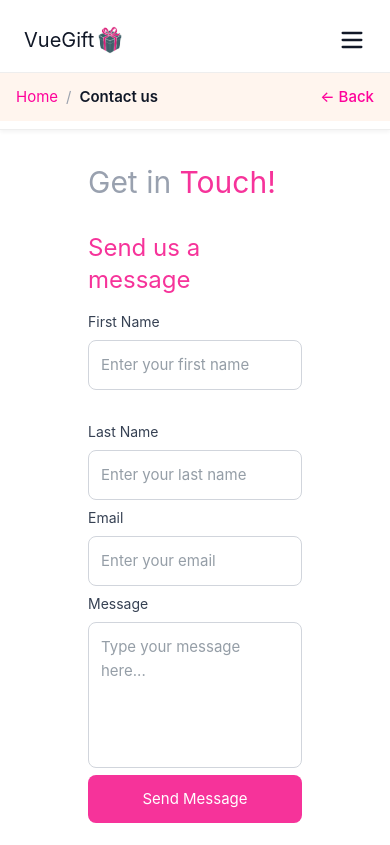
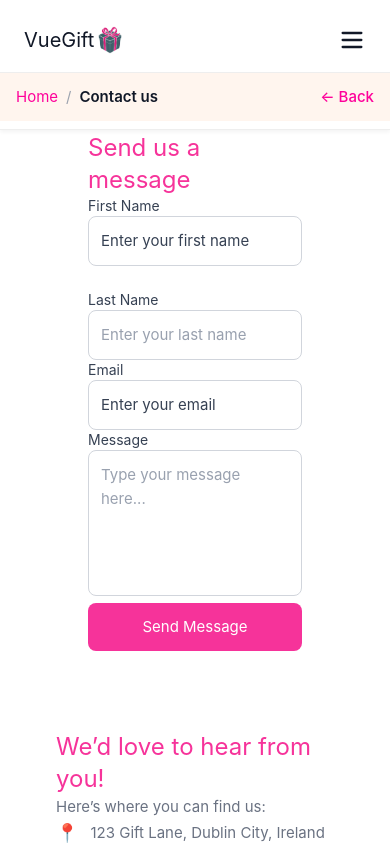
Before and after one commit to SophiaMcGee20040472/VueGift, a Vue app in the folder vue-gift-app/: page /contact-us in a window 390 px wide. Shown: the top 845 px of the page. Built offline with nearby package versions, Linux system fonts and the light colour scheme.

Commit message:
update ui input mobile

```diff
--- a/vue-gift-app/src/views/Contact.vue
+++ b/vue-gift-app/src/views/Contact.vue
@@ -1,8 +1,6 @@
 <template>
-  <div class="margin-top mt-12 px-6 py-8 max-w-6xl mx-auto">
-    <h1
-      class="spacing-content text-3xl md:text-4xl font-bold text-gray-400 mb-10"
-    >
+  <div class="mt-12 px-6 py-8 max-w-6xl mx-auto">
+    <h1 class="spacing-content text-3xl md:text-4xl font-bold text-gray-400 mb-10">
       Get in <span class="text-pink-500">Touch!</span>
     </h1>
 
@@ -12,12 +10,10 @@
           Send us a message
         </h3>
 
-        <form @submit.prevent="handleSubmit" class="bottom-space space-y-6">
+        <form @submit.prevent="handleSubmit" class="space-y-6">
           <div class="grid grid-cols-1 md:grid-cols-2 gap-6">
             <div>
-              <label
-                class="bottom-space block text-sm font-medium text-gray-700 mb-1"
-              >
+              <label class="block text-sm font-medium text-gray-700 mb-1">
                 First Name
               </label>
               <input
@@ -26,7 +22,7 @@
                 type="text"
                 required
                 placeholder="Enter your first name"
-                class="w-full border border-gray-300 rounded-lg p-3 focus:ring-2 focus:ring-pink-400 focus:outline-none"
+                class="w-full border border-gray-300 rounded-lg p-3 focus:ring-2 focus:ring-pink-400 focus:outline-none text-pink-500 placeholder-gray-700"
               />
               <p v-if="errors.firstName" class="text-red-500 text-sm mt-1">
                 {{ errors.firstName }}
@@ -34,9 +30,7 @@
             </div>
 
             <div>
-              <label
-                class="bottom-space block text-sm font-medium text-gray-700 mb-1"
-              >
+              <label class="block text-sm font-medium text-gray-700 mb-1">
                 Last Name
               </label>
               <input
@@ -45,7 +39,7 @@
                 type="text"
                 required
                 placeholder="Enter your last name"
-                class="w-full border border-gray-300 rounded-lg p-3 focus:ring-2 focus:ring-pink-400 focus:outline-none"
+                class="w-full border border-gray-300 rounded-lg p-3 focus:ring-2 focus:ring-pink-400 focus:outline-none text-pink-500 placeholder-gray-400"
               />
               <p v-if="errors.lastName" class="text-red-500 text-sm mt-1">
                 {{ errors.lastName }}
@@ -54,9 +48,7 @@
           </div>
 
           <div>
-            <label
-              class="bottom-space block text-sm font-medium text-gray-700 mb-1"
-            >
+            <label class="block text-sm font-medium text-gray-700 mb-1">
               Email
             </label>
             <input
@@ -65,7 +57,7 @@
               type="email"
               required
               placeholder="Enter your email"
-              class="w-full border border-gray-300 rounded-lg p-3 focus:ring-2 focus:ring-pink-400 focus:outline-none"
+              class="w-full border border-gray-300 rounded-lg p-3 focus:ring-2 focus:ring-pink-400 focus:outline-none text-pink-500 placeholder-gray-700"
             />
             <p v-if="errors.email" class="text-red-500 text-sm mt-1">
               {{ errors.email }}
@@ -73,9 +65,7 @@
           </div>
 
           <div>
-            <label
-              class="block bottom-space text-sm font-medium text-gray-700 mb-1"
-            >
+            <label class="block text-sm font-medium text-gray-700 mb-1">
               Message
             </label>
             <textarea
@@ -84,7 +74,7 @@
               rows="5"
               required
               placeholder="Type your message here..."
-              class="w-full border border-gray-300 rounded-lg p-3 focus:ring-2 focus:ring-pink-400 focus:outline-none resize-none"
+              class="w-full border border-gray-300 rounded-lg p-3 focus:ring-2 focus:ring-pink-400 focus:outline-none resize-none text-pink-500 placeholder-gray-400"
             ></textarea>
           </div>
 
@@ -95,6 +85,7 @@
             Send Message
           </button>
         </form>
+
         <transition name="fade">
           <div
             v-if="successMessage"
@@ -104,6 +95,7 @@
           </div>
         </transition>
       </div>
+
       <div class="space-y-6">
         <h2 class="text-2xl font-semibold text-pink-500 mt-6">
           We’d love to hear from you!
@@ -116,11 +108,11 @@
             <span class="text-pink-500 text-lg">📍</span>
             <span>123 Gift Lane, Dublin City, Ireland</span>
           </li>
-          <li class="flex items-center gap-3 text-gray-500">
+          <li class="flex items-center gap-3">
             <span class="text-pink-500 text-lg">📞</span>
             <span>(123) 456-7890</span>
           </li>
-          <li class="flex items-center gap-3 text-gray-500">
+          <li class="flex items-center gap-3">
             <span class="text-pink-500 text-lg">✉️</span>
             <span>giftygifts@vuegifts.com</span>
           </li>
@@ -150,30 +142,23 @@ const successMessage = ref("");
 
 function validateForm() {
   let isValid = true;
-
   const nameRegex = /^[A-Za-z\s]+$/;
 
   if (!nameRegex.test(form.firstName)) {
     errors.firstName = "First name can only contain letters.";
     isValid = false;
-  } else {
-    errors.firstName = "";
-  }
+  } else errors.firstName = "";
 
   if (!nameRegex.test(form.lastName)) {
     errors.lastName = "Last name can only contain letters.";
     isValid = false;
-  } else {
-    errors.lastName = "";
-  }
+  } else errors.lastName = "";
 
   const emailRegex = /^[^\s@]+@[^\s@]+\.[^\s@]+$/;
   if (!emailRegex.test(form.email)) {
     errors.email = "Please enter a valid email address.";
     isValid = false;
-  } else {
-    errors.email = "";
-  }
+  } else errors.email = "";
 
   return isValid;
 }
@@ -184,7 +169,6 @@ function handleSubmit() {
     return;
   }
 
-  console.log("Message sent:", form);
   successMessage.value =
     "✔ Message sent successfully! We'll get back to you as soon as possible.";
 
@@ -195,9 +179,7 @@ function handleSubmit() {
 }
 
 function clearSuccess() {
-  if (successMessage.value) {
-    successMessage.value = "";
-  }
+  if (successMessage.value) successMessage.value = "";
 }
 </script>
 
```
